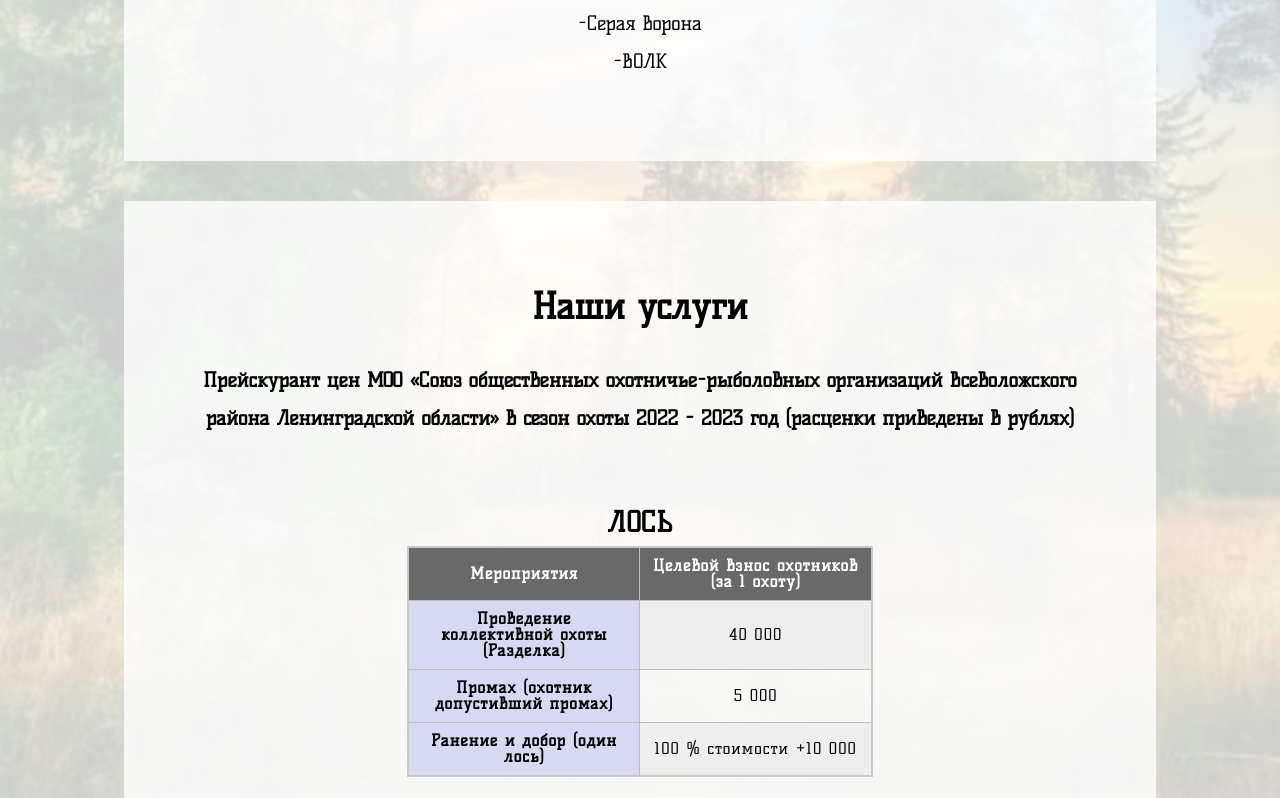
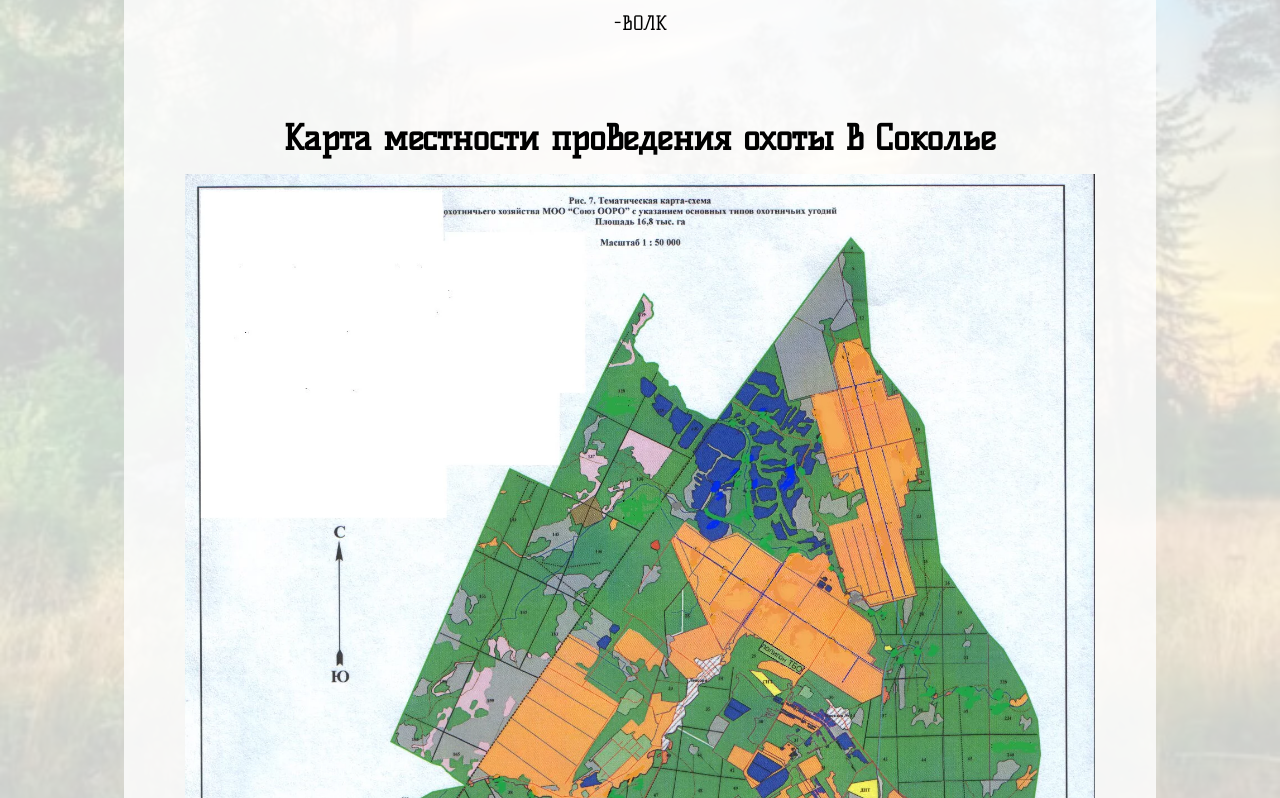
Before and after one commit to TheVeksel/Oxota.Sokolie, a plain HTML site: page index.html in a window 1280 px wide. Shown: the part 822-1620 px from the top of the page. Drawn offline with nearby package versions, Linux system fonts and the light colour scheme; some packages are replaced by stand-ins of ours; a script that the page names is missing.

Commit message:
sokolie map

```diff
--- a/CSS/style.css
+++ b/CSS/style.css
@@ -215,6 +215,16 @@ margin-right: 2.1482277121374866vh;
 /*--------------------------------BIGIMAGE------------------------------------------------------------*/
 /*--------------------------------BIGIMAGE------------------------------------------------------------*/
 
+.bigimage__heading h1 {
+  text-align: center;
+  color: #000;
+  font-family: KellySlab;
+  font-size: 4.296455424274973vh;
+  font-weight: 900;
+  line-height: 31px; /* 155% */
+  margin-bottom: 20px;
+}
+
 .bigimage__image-box {
   display: flex;
   flex-direction: column;
@@ -222,7 +232,7 @@ margin-right: 2.1482277121374866vh;
   text-align: center;
   max-width: 100%;
   height: auto;
-  margin-bottom: 100px;
+  padding-bottom: 100px;
 }
 
 /*--------------------------------CLOTHES------------------------------------------------------------*/
@@ -562,14 +572,12 @@ table {
 }
 
 .contact__image-box {
-  width: 80%;
+  max-width: 850px;
   height: 400px;
-  border-radius: 4px;
-  padding-bottom: 50px;
   margin: 30px auto;
   display: flex;
     justify-content: center;
-    align-items: center;
+    border: #000 ridge 3px;
 }
 
 .info__person {
--- a/index.html
+++ b/index.html
@@ -61,7 +61,6 @@
               Охотники и любители отдыха на природе!
             </span>
             <p class="about__text-usual">
-Охотники и любители отдыха на природе!
 В часе езды от Санкт-Петербурга находится охотничье хозяйство «Соколье».
 Территория от г. Всеволожска по Дороге Жизни левая сторона и до пересечения с трассой А -120.
 Идеальное место для любителей отдыха на природе. Прекрасная экология: кристально чистый воздух, уникальная природа, пейзажи, водоёмы: Сокольи озёра, река Морья, Лепсари, Кориоя, Лепоя и др. Все это создает отличные условия для отдыха и экологического туризма.
@@ -78,6 +77,16 @@
 -Серая ворона<br>
 -ВОЛК<br>
             </p>
+          </div>
+        </div>
+      </section>
+      <section class="bigimage">
+        <div class="container">
+          <div class="bigimage__heading">
+            <h1>Карта местности проведения охоты в Соколье</h1>
+          </div>
+          <div class="bigimage__image-box">
+            <img src="Photo/-___1.jpg" alt="img">
           </div>
         </div>
       </section>
@@ -390,7 +399,7 @@
                     <p class="item__text-2 black">Найти нас можно по адресу: Ленинградская область, г. Всеволожск,</p>
                     <p class="item__text-2 black marg">Всеволожский проспект, дом 52/95</p>
                     <div class="contact__image-box">
-                      <iframe src="https://www.google.com/maps/embed?pb=!1m18!1m12!1m3!1d996.9149230939598!2d30.64414087854653!3d60.017895652392305!2m3!1f0!2f0!3f0!3m2!1i1024!2i768!4f13.1!3m3!1m2!1s0x4697d2ddd91a1f41%3A0x43521bf91f414b4c!2z0JLRgdC10LLQvtC70L7QttGB0LrQuNC5INC_0YAuLCA1Miwg0JLRgdC10LLQvtC70L7QttGB0LosINCb0LXQvdC40L3Qs9GA0LDQtNGB0LrQsNGPINC-0LHQuy4sIDE4ODY0MA!5e0!3m2!1sru!2sru!4v1695912534305!5m2!1sru!2sru" width="300" height="400" allowfullscreen="" loading="lazy" referrerpolicy="no-referrer-when-downgrade"></iframe>
+                      <iframe src="https://www.google.com/maps/embed?pb=!1m18!1m12!1m3!1d996.9149230939598!2d30.64414087854653!3d60.017895652392305!2m3!1f0!2f0!3f0!3m2!1i1024!2i768!4f13.1!3m3!1m2!1s0x4697d2ddd91a1f41%3A0x43521bf91f414b4c!2z0JLRgdC10LLQvtC70L7QttGB0LrQuNC5INC_0YAuLCA1Miwg0JLRgdC10LLQvtC70L7QttGB0LosINCb0LXQvdC40L3Qs9GA0LDQtNGB0LrQsNGPINC-0LHQuy4sIDE4ODY0MA!5e0!3m2!1sru!2sru!4v1695912534305!5m2!1sru!2sru" width="850" height="400" style="border:0;" allowfullscreen="" loading="lazy" referrerpolicy="no-referrer-when-downgrade"></iframe>
                     </div>
                   </li>
                   <li class="contacts__list-item info__schedule">
```
